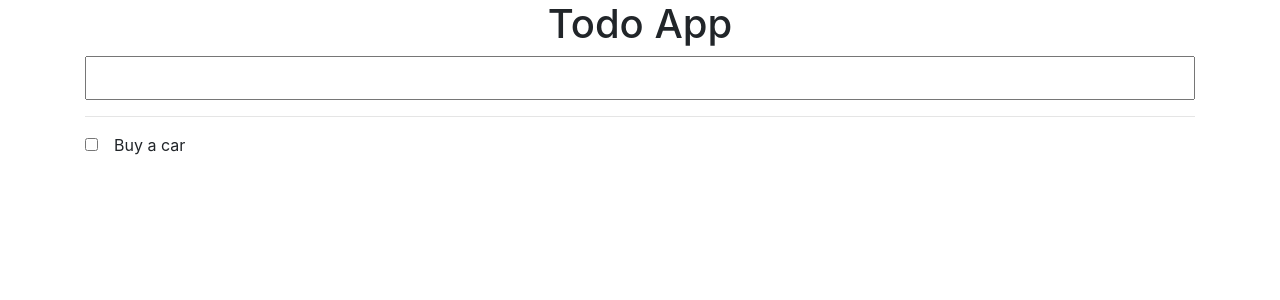
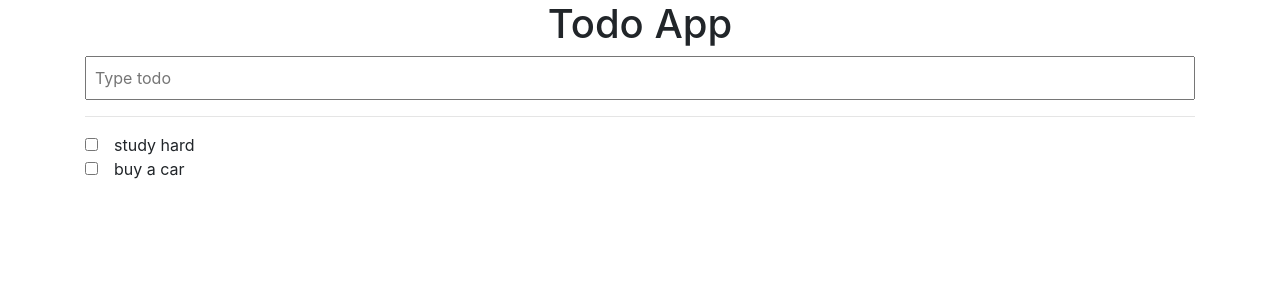
Before and after one commit to kyeongmin21/todo, a Vue app: page / in a window 1280 px wide. Shown: the top 300 px of the page. Built offline with nearby package versions, Linux system fonts and the light colour scheme.

Commit message:
자식 컴포넌트한테 배열돌린 값을 전달해 주어야하니깐 props를 이용해서 데이터 전달과 바인딩을 해준다.

```diff
--- a/src/App.vue
+++ b/src/App.vue
@@ -1,20 +1,26 @@
 <template>
   <div id="app" class="container">
     <h1 class="text-center">Todo App</h1>
-    <input type="text" class="w-100 p-2">
+    <input type="text" class="w-100 p-2" placeholder="Type todo">
     <hr>
-    <Todo></Todo>
+    <Todo v-for="todo in todos"
+          :key="todo.id"
+          :todoList="todo">
+    </Todo>
   </div>
 </template>
+
 <script>
 import Todo from "@/components/Todo"
 export default {
   components: {Todo},
   data() {
-    return {}
+    return {
+      todos: [
+        {id: 1, text: 'study hard', checked: true},
+        {id: 2, text: 'buy a car', checked: false},
+      ]
+    }
   },
-  methods: {},
-
 }
-
 </script>
--- a/src/components/Todo.vue
+++ b/src/components/Todo.vue
@@ -1,6 +1,7 @@
 <template>
   <div>
-    <input type="checkbox"><span class="ml-3">Buy a car</span>
+    <input type="checkbox">
+    <span class="ml-3">{{ todoList.text }}</span>
   </div>
 </template>
 
@@ -8,9 +9,10 @@
 export default {
   name: "Todo",
   props: {
-
+    todoList: {
+      type: Object,
+      required: true,
+    }
   },
-  methods: {},
-
 }
 </script>
```
